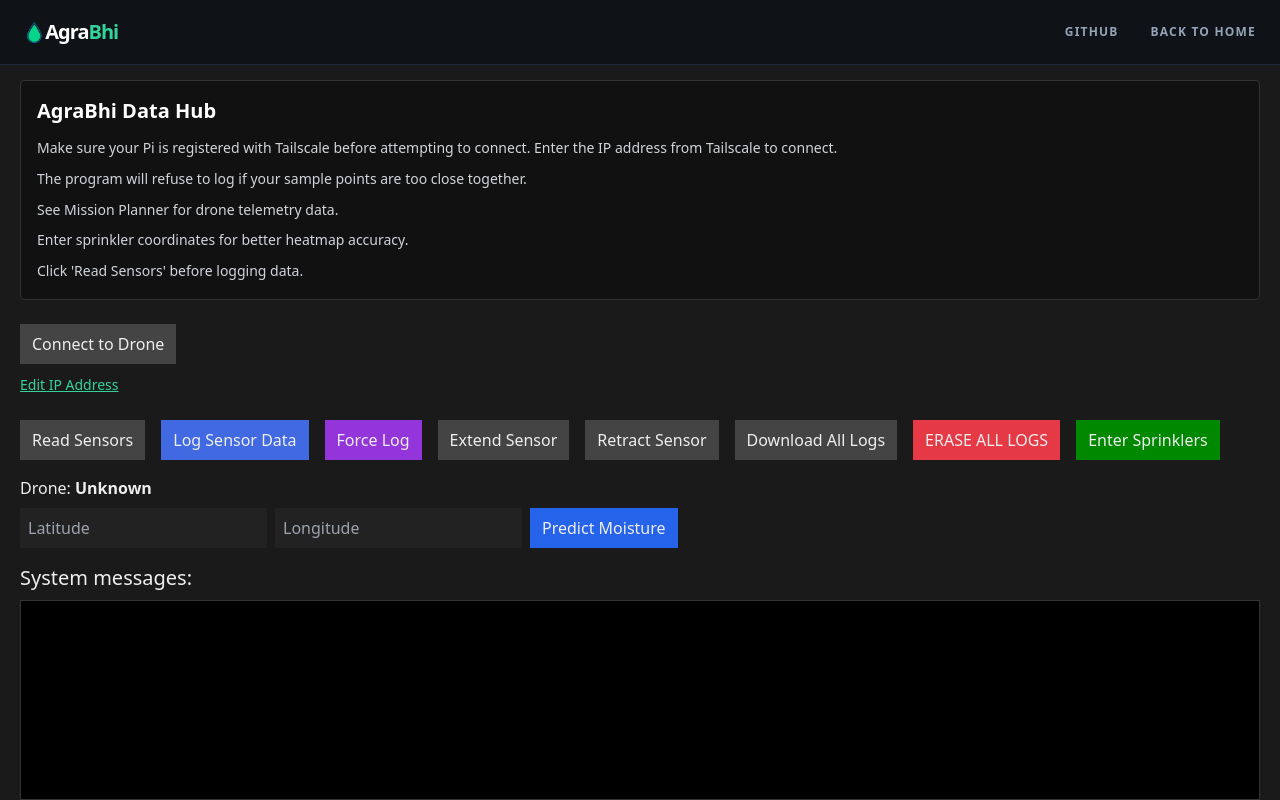
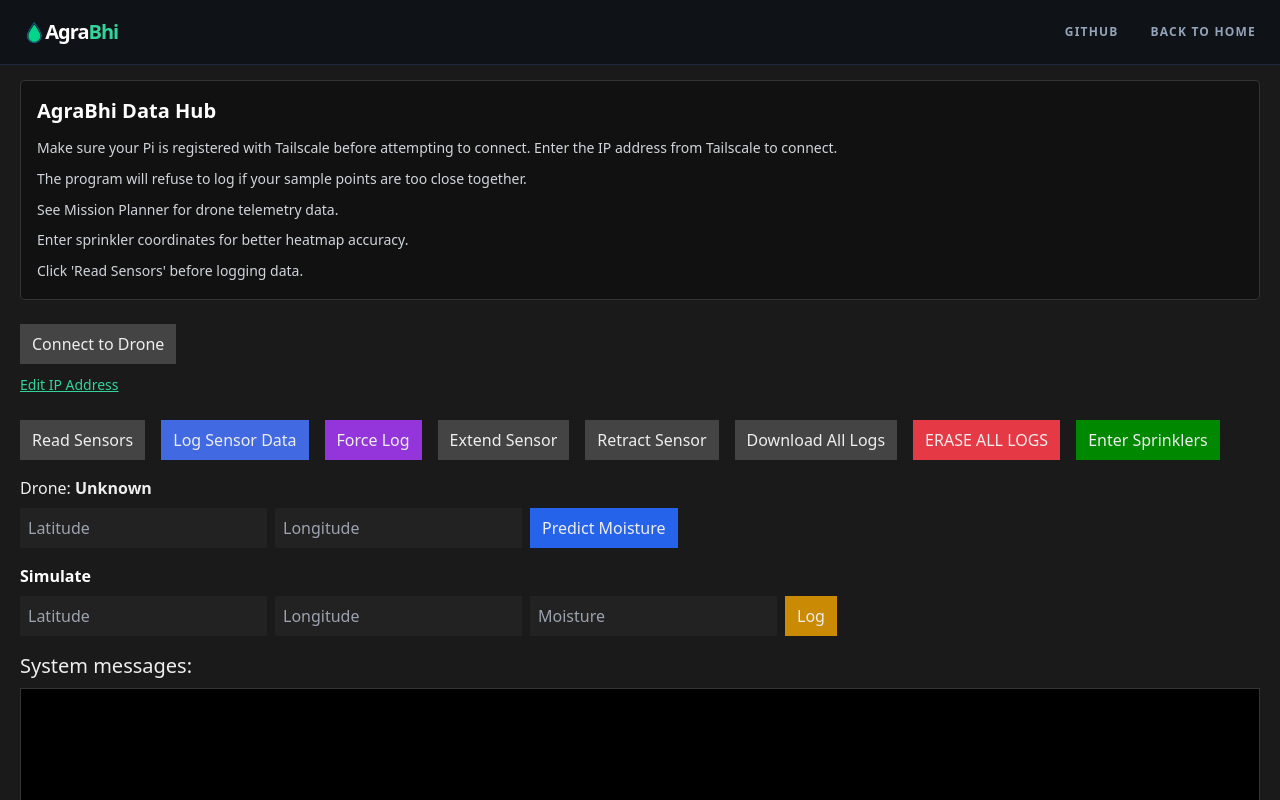
Before and after one commit to nathan-sharma/agrabhi-website, a React (Vite) app: page /#/data-hub in a window 1280 px wide. Shown: the top 800 px of the page. Built offline with nearby package versions, Linux system fonts and the light colour scheme.

Commit message:
added a simulate mode

```diff
--- a/src/DataHub.jsx
+++ b/src/DataHub.jsx
@@ -31,6 +31,11 @@ const [rmseCount, setRmseCount] = useState(0);
   const mapRef = useRef(null);
   const leafletMap = useRef(null);
   const markersRef = useRef([]);
+const [simInput, setSimInput] = useState({
+  lat: "",
+  lon: "",
+  moisture: ""
+});
 
   useEffect(() => {
     if (!connected) return;
@@ -269,6 +274,39 @@ updateRMSE();
       addLog("Failed to clear logs", "error");
     }
   }
+async function simulateData() {
+  addLog("Simulating point...");
+
+  try {
+    const res = await fetch(`${baseURL}/simulate`, {
+      method: "POST",
+      headers: {
+        "Content-Type": "application/json"
+      },
+      body: JSON.stringify({
+        lat: parseFloat(simInput.lat),
+        lon: parseFloat(simInput.lon),
+        moisture: parseFloat(simInput.moisture)
+      })
+    });
+
+    const data = await res.json();
+
+    if (data.status === "error") {
+      addLog(data.message, "error");
+      return;
+    }
+
+    addLog(`Simulated Sample ${data.new_point[0]}`, "success");
+
+    drawMarker(data.new_point);
+    loadHeatmap();
+    updateRMSE();
+
+  } catch {
+    addLog("Simulation failed", "error");
+  }
+}
 
   async function downloadLogs() {
   try {
@@ -458,6 +496,39 @@ updateRMSE();
             Predict Moisture
           </button>
         </div>
+<div className="mt-4 mb-4">
+  <div className="text-white font-bold mb-2">Simulate</div>
+
+  <div className="flex flex-col md:flex-row gap-2">
+    <input
+      className="bg-[#222] p-2 text-white"
+      placeholder="Latitude"
+      value={simInput.lat}
+      onChange={(e) => setSimInput({ ...simInput, lat: e.target.value })}
+    />
+
+    <input
+      className="bg-[#222] p-2 text-white"
+      placeholder="Longitude"
+      value={simInput.lon}
+      onChange={(e) => setSimInput({ ...simInput, lon: e.target.value })}
+    />
+
+    <input
+      className="bg-[#222] p-2 text-white"
+      placeholder="Moisture"
+      value={simInput.moisture}
+      onChange={(e) => setSimInput({ ...simInput, moisture: e.target.value })}
+    />
+
+    <button
+      className="bg-yellow-600 px-3 py-2"
+      onClick={simulateData}
+    >
+      Log
+    </button>
+  </div>
+</div>
 
         <h3 className="text-xl mb-2">System messages:</h3>
         <div className="bg-black text-green-400 p-3 h-[200px] overflow-y-scroll border border-[#333] font-mono">
```
